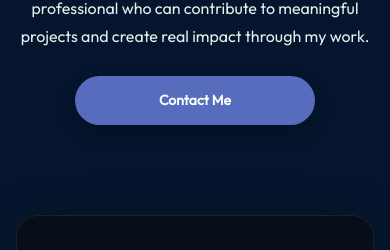
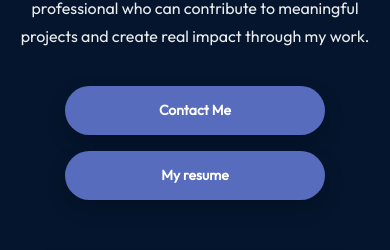
Before and after one commit to Ostap200488/react_portfolio_page, a React (Vite) app: page / in a window 390 px wide. Shown: the part 779-1029 px from the top of the page. Built offline with nearby package versions, Linux system fonts and the light colour scheme.

Commit message:
Adding of resume button

```diff
--- a/src/components/Hero/Hero.jsx
+++ b/src/components/Hero/Hero.jsx
@@ -15,12 +15,22 @@ export const Hero = () => {
         <p className={styles.description}>{t("hero.description3")}</p>
         <p className={styles.description}>{t("hero.description4")}</p>
 
+        <div className={styles.actions}>
           <a
             href="mailto:ostap.04.0604.67@gmail.com"
             className={styles.contactBtn}
           >
             {t("hero.contactBtn")}
           </a>
+
+          <a
+            href="/resume.pdf"
+            download
+            className={styles.contactBtn}
+          >
+            {t("My resume")}
+          </a>
+        </div>
       </div>
 
       <img
--- a/src/components/Hero/Hero.module.css
+++ b/src/components/Hero/Hero.module.css
@@ -44,8 +44,16 @@
   opacity: 0.92;
 }
 
+/* 🔥 BUTTON CONTAINER */
+.actions {
+  display: flex;
+  gap: 16px; /* spacing between buttons */
+  margin-top: 20px;
+  flex-wrap: wrap;
+}
+
+/* 🔥 BUTTON STYLE (used for both) */
 .contactBtn {
-  margin-top: 10px;
   text-decoration: none;
   background-color: var(--color-primary);
   color: var(--color-text);
@@ -76,17 +84,11 @@
   box-shadow: 0 12px 30px rgba(0, 0, 0, 0.3);
 }
 
-/* kept only in case you want it later, but it is no longer used */
+/* OPTIONAL EFFECT */
 @keyframes floating {
-  0% {
-    transform: translateY(0px);
-  }
-  50% {
-    transform: translateY(-10px);
-  }
-  100% {
-    transform: translateY(0px);
-  }
+  0% { transform: translateY(0px); }
+  50% { transform: translateY(-10px); }
+  100% { transform: translateY(0px); }
 }
 
 .topBlur,
@@ -114,6 +116,7 @@
   background: rgba(25, 55, 109, 0.18);
 }
 
+/* 📱 TABLET */
 @media screen and (max-width: 900px) {
   .container {
     padding-top: 24px;
@@ -131,20 +134,31 @@
     max-width: 100%;
   }
 
+  .actions {
+    justify-content: center;
+  }
+
   .heroImg {
     width: min(70vw, 360px);
   }
 }
 
+/* 📱 MOBILE */
 @media screen and (max-width: 600px) {
   .container {
     padding-top: 18px;
     gap: 20px;
   }
 
+  .actions {
+    flex-direction: column;
+    align-items: center;
+    width: 100%;
+  }
+
   .contactBtn {
     width: 100%;
-    max-width: 240px;
+    max-width: 260px;
     text-align: center;
   }
 
```
Lines whose indentation alone changed are shown as unchanged.
